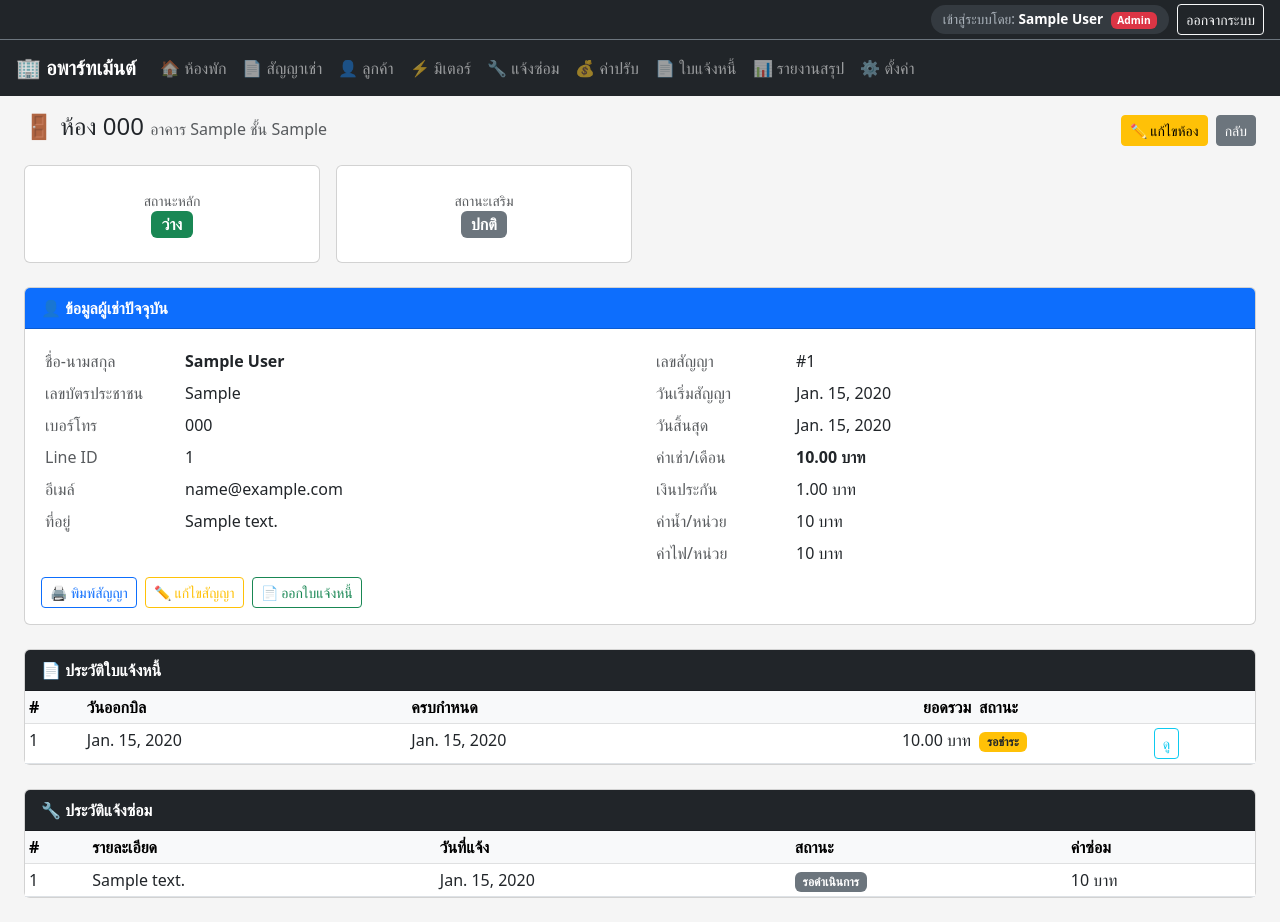
After one commit to Mightycgm/ICT22667-Project, a Django app: page /rooms/1/detail/ in a window 1280 px wide. The commit adds this page. Run offline with Django 5.2, Linux system fonts and the light colour scheme; a user stored in the database is signed in; tables that the repository leaves empty hold one stand-in row (values such as "Sample post").

Commit message:
changed dashboard style and etc.

```diff
--- a/Apartment Management Project/apartment_project/apartment/templates/apartment/base.html
+++ b/Apartment Management Project/apartment_project/apartment/templates/apartment/base.html
@@ -46,22 +46,22 @@
                     <a class="nav-link" href="{% url 'dashboard' %}">🏠 ห้องพัก</a>
                 </li>
                 <li class="nav-item">
+                    <a class="nav-link" href="{% url 'contract_list' %}">📄 สัญญาเช่า</a>
+                </li>
+                <li class="nav-item">
                     <a class="nav-link" href="{% url 'tenant_list' %}">👤 ลูกค้า</a>
                 </li>
                 <li class="nav-item">
-                    <a class="nav-link" href="#">⚡ มิเตอร์</a>
+                    <a class="nav-link" href="{% url 'invoice_list' %}">⚡ มิเตอร์</a>
                 </li>
                 <li class="nav-item">
                     <a class="nav-link" href="{% url 'maintenance_list' %}">🔧 แจ้งซ่อม</a>
                 </li>
                 <li class="nav-item">
-                    <a class="nav-link" href="#">💰 ค่าปรับ</a>
+                    <a class="nav-link" href="{% url 'invoice_list' %}">💰 ค่าปรับ</a>
                 </li>
                 <li class="nav-item">
                     <a class="nav-link" href="{% url 'invoice_list' %}">📄 ใบแจ้งหนี้</a>
-                </li>
-                <li class="nav-item">
-                    <a class="nav-link" href="#">🧾 ใบเสร็จ</a>
                 </li>
                 <li class="nav-item">
                     <a class="nav-link" href="{% url 'monthly_summary' %}">📊 รายงานสรุป</a>
--- /dev/null
+++ b/Apartment Management Project/apartment_project/apartment/templates/apartment/room/detail.html
@@ -0,0 +1,217 @@
+{% extends 'apartment/base.html' %}
+{% block content %}
+
+<div class="d-flex justify-content-between align-items-center mb-3">
+    <h4>🚪 ห้อง {{ room.Room_Number }}
+        <small class="text-muted fs-6">อาคาร {{ room.Building_No }} ชั้น {{ room.Floor }}</small>
+    </h4>
+    <div class="d-flex gap-2">
+        <a href="{% url 'room_edit' room.Room_ID %}" class="btn btn-warning btn-sm">✏️ แก้ไขห้อง</a>
+        <a href="{% url 'dashboard' %}" class="btn btn-secondary btn-sm">กลับ</a>
+    </div>
+</div>
+
+<!-- สถานะห้อง -->
+<div class="row g-3 mb-4">
+    <div class="col-md-3">
+        <div class="card text-center py-3">
+            <div class="card-body p-2">
+                <div class="small text-muted">สถานะหลัก</div>
+                {% if room.Status == 'ว่าง' %}
+                    <span class="badge bg-success fs-6">{{ room.Status }}</span>
+                {% elif room.Status == 'มีผู้เช่า' %}
+                    <span class="badge bg-primary fs-6">{{ room.Status }}</span>
+                {% else %}
+                    <span class="badge bg-dark fs-6">{{ room.Status }}</span>
+                {% endif %}
+            </div>
+        </div>
+    </div>
+    <div class="col-md-3">
+        <div class="card text-center py-3">
+            <div class="card-body p-2">
+                <div class="small text-muted">สถานะเสริม</div>
+                <span class="badge bg-secondary fs-6">{{ room.Status_Flag }}</span>
+            </div>
+        </div>
+    </div>
+</div>
+
+{% if contract %}
+<!-- ข้อมูลผู้เช่าปัจจุบัน -->
+<div class="card mb-4">
+    <div class="card-header bg-primary text-white fw-bold">
+        👤 ข้อมูลผู้เช่าปัจจุบัน
+    </div>
+    <div class="card-body">
+        <div class="row">
+            <div class="col-md-6">
+                <table class="table table-borderless table-sm mb-0">
+                    <tr>
+                        <td class="text-muted" width="140">ชื่อ-นามสกุล</td>
+                        <td><strong>{{ contract.Tenant_ID.First_Name }} {{ contract.Tenant_ID.Last_Name }}</strong></td>
+                    </tr>
+                    <tr>
+                        <td class="text-muted">เลขบัตรประชาชน</td>
+                        <td>{{ contract.Tenant_ID.ID_Card }}</td>
+                    </tr>
+                    <tr>
+                        <td class="text-muted">เบอร์โทร</td>
+                        <td>{{ contract.Tenant_ID.Phone }}</td>
+                    </tr>
+                    <tr>
+                        <td class="text-muted">Line ID</td>
+                        <td>{{ contract.Tenant_ID.Line_ID|default:"-" }}</td>
+                    </tr>
+                    <tr>
+                        <td class="text-muted">อีเมล์</td>
+                        <td>{{ contract.Tenant_ID.Email|default:"-" }}</td>
+                    </tr>
+                    <tr>
+                        <td class="text-muted">ที่อยู่</td>
+                        <td>{{ contract.Tenant_ID.Address|default:"-" }}</td>
+                    </tr>
+                </table>
+            </div>
+            <div class="col-md-6">
+                <table class="table table-borderless table-sm mb-0">
+                    <tr>
+                        <td class="text-muted" width="140">เลขสัญญา</td>
+                        <td>#{{ contract.Contract_ID }}</td>
+                    </tr>
+                    <tr>
+                        <td class="text-muted">วันเริ่มสัญญา</td>
+                        <td>{{ contract.Start_Date }}</td>
+                    </tr>
+                    <tr>
+                        <td class="text-muted">วันสิ้นสุด</td>
+                        <td>{{ contract.End_Date }}</td>
+                    </tr>
+                    <tr>
+                        <td class="text-muted">ค่าเช่า/เดือน</td>
+                        <td><strong>{{ contract.Rent_Price }} บาท</strong></td>
+                    </tr>
+                    <tr>
+                        <td class="text-muted">เงินประกัน</td>
+                        <td>{{ contract.Deposit }} บาท</td>
+                    </tr>
+                    <tr>
+                        <td class="text-muted">ค่าน้ำ/หน่วย</td>
+                        <td>{{ contract.Water_Cost_Unit }} บาท</td>
+                    </tr>
+                    <tr>
+                        <td class="text-muted">ค่าไฟ/หน่วย</td>
+                        <td>{{ contract.Elec_Cost_Unit }} บาท</td>
+                    </tr>
+                </table>
+            </div>
+        </div>
+        <div class="mt-2 d-flex gap-2">
+            <a href="{% url 'contract_print' contract.Contract_ID %}" class="btn btn-outline-primary btn-sm">
+                🖨️ พิมพ์สัญญา
+            </a>
+            <a href="{% url 'contract_edit' contract.Contract_ID %}" class="btn btn-outline-warning btn-sm">
+                ✏️ แก้ไขสัญญา
+            </a>
+            <a href="{% url 'invoice_create' %}" class="btn btn-outline-success btn-sm">
+                📄 ออกใบแจ้งหนี้
+            </a>
+        </div>
+    </div>
+</div>
+
+<!-- ประวัติใบแจ้งหนี้ -->
+<div class="card mb-4">
+    <div class="card-header bg-dark text-white fw-bold">
+        📄 ประวัติใบแจ้งหนี้
+    </div>
+    <div class="card-body p-0">
+        <table class="table table-sm table-hover mb-0">
+            <thead class="table-light">
+                <tr>
+                    <th>#</th>
+                    <th>วันออกบิล</th>
+                    <th>ครบกำหนด</th>
+                    <th class="text-end">ยอดรวม</th>
+                    <th>สถานะ</th>
+                    <th></th>
+                </tr>
+            </thead>
+            <tbody>
+                {% for inv in invoices %}
+                <tr>
+                    <td>{{ inv.Invoice_ID }}</td>
+                    <td>{{ inv.Billing_Date }}</td>
+                    <td>{{ inv.Due_Date }}</td>
+                    <td class="text-end">{{ inv.Grand_Total }} บาท</td>
+                    <td>
+                        {% if inv.Status == 'ชำระแล้ว' %}
+                            <span class="badge bg-success">{{ inv.Status }}</span>
+                        {% elif inv.Status == 'เกินกำหนด' %}
+                            <span class="badge bg-danger">{{ inv.Status }}</span>
+                        {% else %}
+                            <span class="badge bg-warning text-dark">{{ inv.Status }}</span>
+                        {% endif %}
+                    </td>
+                    <td>
+                        <a href="{% url 'invoice_detail' inv.Invoice_ID %}" class="btn btn-sm btn-outline-info">ดู</a>
+                    </td>
+                </tr>
+                {% empty %}
+                <tr><td colspan="6" class="text-center text-muted py-3">ยังไม่มีใบแจ้งหนี้</td></tr>
+                {% endfor %}
+            </tbody>
+        </table>
+    </div>
+</div>
+
+{% else %}
+<!-- ห้องว่าง -->
+<div class="alert alert-success d-flex justify-content-between align-items-center">
+    <span>🟢 ห้องนี้ว่างอยู่ พร้อมให้เช่า</span>
+    <a href="{% url 'contract_create' %}" class="btn btn-success btn-sm">+ สร้างสัญญาใหม่</a>
+</div>
+{% endif %}
+
+<!-- ประวัติแจ้งซ่อม -->
+<div class="card mb-4">
+    <div class="card-header bg-dark text-white fw-bold">
+        🔧 ประวัติแจ้งซ่อม
+    </div>
+    <div class="card-body p-0">
+        <table class="table table-sm table-hover mb-0">
+            <thead class="table-light">
+                <tr>
+                    <th>#</th>
+                    <th>รายละเอียด</th>
+                    <th>วันที่แจ้ง</th>
+                    <th>สถานะ</th>
+                    <th>ค่าซ่อม</th>
+                </tr>
+            </thead>
+            <tbody>
+                {% for m in maintenances %}
+                <tr>
+                    <td>{{ m.Maintenance_ID }}</td>
+                    <td>{{ m.Problem_Detail }}</td>
+                    <td>{{ m.Report_Date }}</td>
+                    <td>
+                        {% if m.Status == 'ซ่อมเสร็จ' %}
+                            <span class="badge bg-success">{{ m.Status }}</span>
+                        {% elif m.Status == 'กำลังซ่อม' %}
+                            <span class="badge bg-warning text-dark">{{ m.Status }}</span>
+                        {% else %}
+                            <span class="badge bg-secondary">{{ m.Status }}</span>
+                        {% endif %}
+                    </td>
+                    <td>{{ m.Repair_Cost }} บาท</td>
+                </tr>
+                {% empty %}
+                <tr><td colspan="5" class="text-center text-muted py-3">ไม่มีประวัติแจ้งซ่อม</td></tr>
+                {% endfor %}
+            </tbody>
+        </table>
+    </div>
+</div>
+
+{% endblock %}
--- a/Apartment Management Project/apartment_project/apartment/urls.py
+++ b/Apartment Management Project/apartment_project/apartment/urls.py
@@ -16,6 +16,7 @@ urlpatterns = [
     path('rooms/add/',              views.room_create, name='room_create'),
     path('rooms/<int:pk>/edit/',    views.room_edit,   name='room_edit'),
     path('rooms/<int:pk>/delete/',  views.room_delete, name='room_delete'),
+    path('rooms/<int:pk>/detail/', views.room_detail, name='room_detail'),
 
     # Contract
     path('contracts/',                  views.contract_list,   name='contract_list'),
--- a/Apartment Management Project/apartment_project/apartment/views.py
+++ b/Apartment Management Project/apartment_project/apartment/views.py
@@ -11,26 +11,53 @@ from .forms  import TenantForm, RoomForm, ContractForm, InvoiceForm, UtilityForm
 
 @login_required
 def dashboard(request):
-    rooms       = Room.objects.all()
-    total_rooms = rooms.count()
-    vacant      = rooms.filter(Status='ว่าง').count()
-    occupied    = rooms.filter(Status='มีผู้เช่า').count()
-    maintenance = rooms.filter(Status='ซ่อมบำรุง').count()
+    import datetime
+    today = datetime.date.today()
+    rooms = Room.objects.all().order_by('Building_No', 'Floor', 'Room_Number')
 
-    # Invoice รอชำระ
-    pending_invoices = Invoice.objects.filter(Status='รอชำระ').count()
+    # ห้องที่มี invoice เกินกำหนด → สีแดง
+    overdue_room_ids = list(Invoice.objects.filter(
+        Status='รอชำระ', Due_Date__lt=today
+    ).values_list('Contract_ID__Room_ID', flat=True))
 
-    # แจ้งซ่อมที่ยังไม่เสร็จ
-    pending_repairs  = Maintenance.objects.exclude(Status='ซ่อมเสร็จ').count()
+    # ห้องที่มี invoice รอชำระ (ยังไม่เกิน) → แสดง $
+    unpaid_room_ids = list(Invoice.objects.filter(
+        Status='รอชำระ'
+    ).values_list('Contract_ID__Room_ID', flat=True))
+
+    # ห้องที่มีแจ้งซ่อมค้าง → แสดง 🔧
+    repair_room_ids = list(Maintenance.objects.exclude(
+        Status='ซ่อมเสร็จ'
+    ).values_list('Room_ID', flat=True))
+
+    # --- นับตาม "สีจริง" ที่แสดงใน badge ---
+    count_white    = rooms.filter(Status='ว่าง', Status_Flag='ปกติ').count()
+    count_pin      = rooms.filter(Status='ว่าง', Status_Flag='จอง').count()
+    count_broom    = rooms.filter(Status='ว่าง', Status_Flag='รอทำความสะอาด').count()
+    count_blue     = rooms.filter(Status='มีผู้เช่า', Status_Flag='ปกติ').exclude(
+                         Room_ID__in=overdue_room_ids).count()
+    count_yellow   = rooms.filter(Status='มีผู้เช่า', Status_Flag='แจ้งย้ายออก').count()
+    count_red      = rooms.filter(Room_ID__in=overdue_room_ids).count()
+    count_black    = rooms.filter(Status='ซ่อมบำรุง').count()
+    count_repair   = len(set(repair_room_ids))
+    count_unpaid   = len(set(unpaid_room_ids))
 
     context = {
         'rooms':            rooms,
-        'total_rooms':      total_rooms,
-        'vacant':           vacant,
-        'occupied':         occupied,
-        'maintenance':      maintenance,
-        'pending_invoices': pending_invoices,
-        'pending_repairs':  pending_repairs,
+        'overdue_room_ids': overdue_room_ids,
+        'unpaid_room_ids':  unpaid_room_ids,
+        'repair_room_ids':  repair_room_ids,
+        # summary cards
+        'total_rooms':   rooms.count(),
+        'count_white':   count_white,
+        'count_pin':     count_pin,
+        'count_broom':   count_broom,
+        'count_blue':    count_blue,
+        'count_yellow':  count_yellow,
+        'count_red':     count_red,
+        'count_black':   count_black,
+        'count_repair':  count_repair,
+        'count_unpaid':  count_unpaid,
     }
     return render(request, 'apartment/dashboard.html', context)
 
@@ -104,7 +131,31 @@ def room_delete(request, pk):
         return redirect('room_list')
     return render(request, 'apartment/room/confirm_delete.html', {'object': room, 'title': 'ลบห้องพัก'})
 
+@login_required
+def room_detail(request, pk):
+    room     = get_object_or_404(Room, pk=pk)
 
+    # ดึงสัญญาที่ใช้งานอยู่ของห้องนี้
+    contract = Contract.objects.filter(
+        Room_ID=room, Status='ใช้งาน'
+    ).select_related('Tenant_ID').first()
+
+    # ดึง invoice ของสัญญานี้
+    invoices = Invoice.objects.filter(
+        Contract_ID=contract
+    ).order_by('-Billing_Date') if contract else []
+
+    # ดึงแจ้งซ่อมของห้องนี้
+    maintenances = Maintenance.objects.filter(
+        Room_ID=room
+    ).order_by('-Report_Date')
+
+    return render(request, 'apartment/room/detail.html', {
+        'room':         room,
+        'contract':     contract,
+        'invoices':     invoices,
+        'maintenances': maintenances,
+    })
 # ==================== CONTRACT ====================
 
 @login_required
```
Also changed, not shown: Apartment Management Project/apartment_project/apartment/templates/apartment/dashboard.html (+75 -22 lines), Apartment Management Project/apartment_project/apartment/templates/apartment/room_badge.html (+5 -4 lines), Apartment Management Project/apartment_project/seed_room.py (added, +150 -0 lines).
